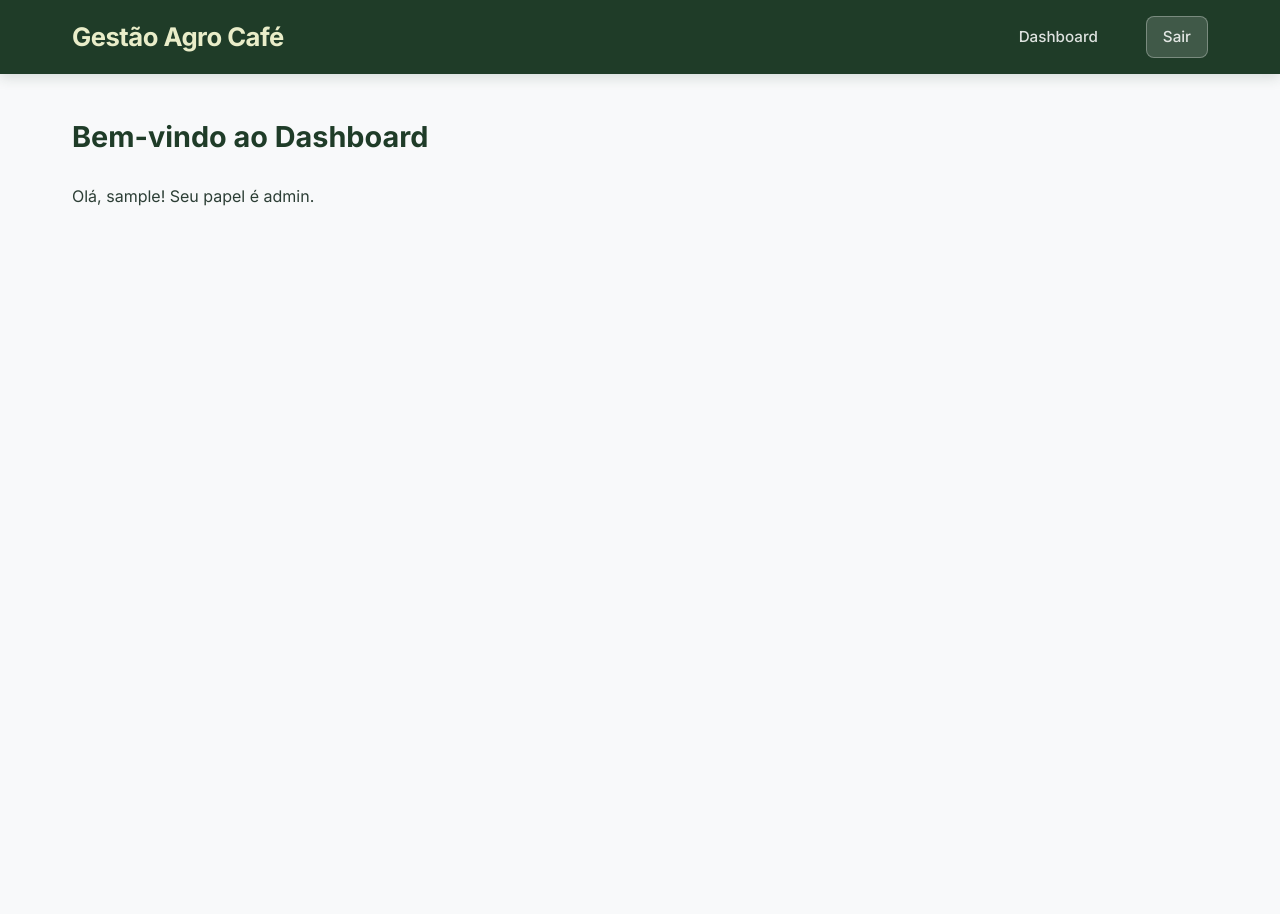
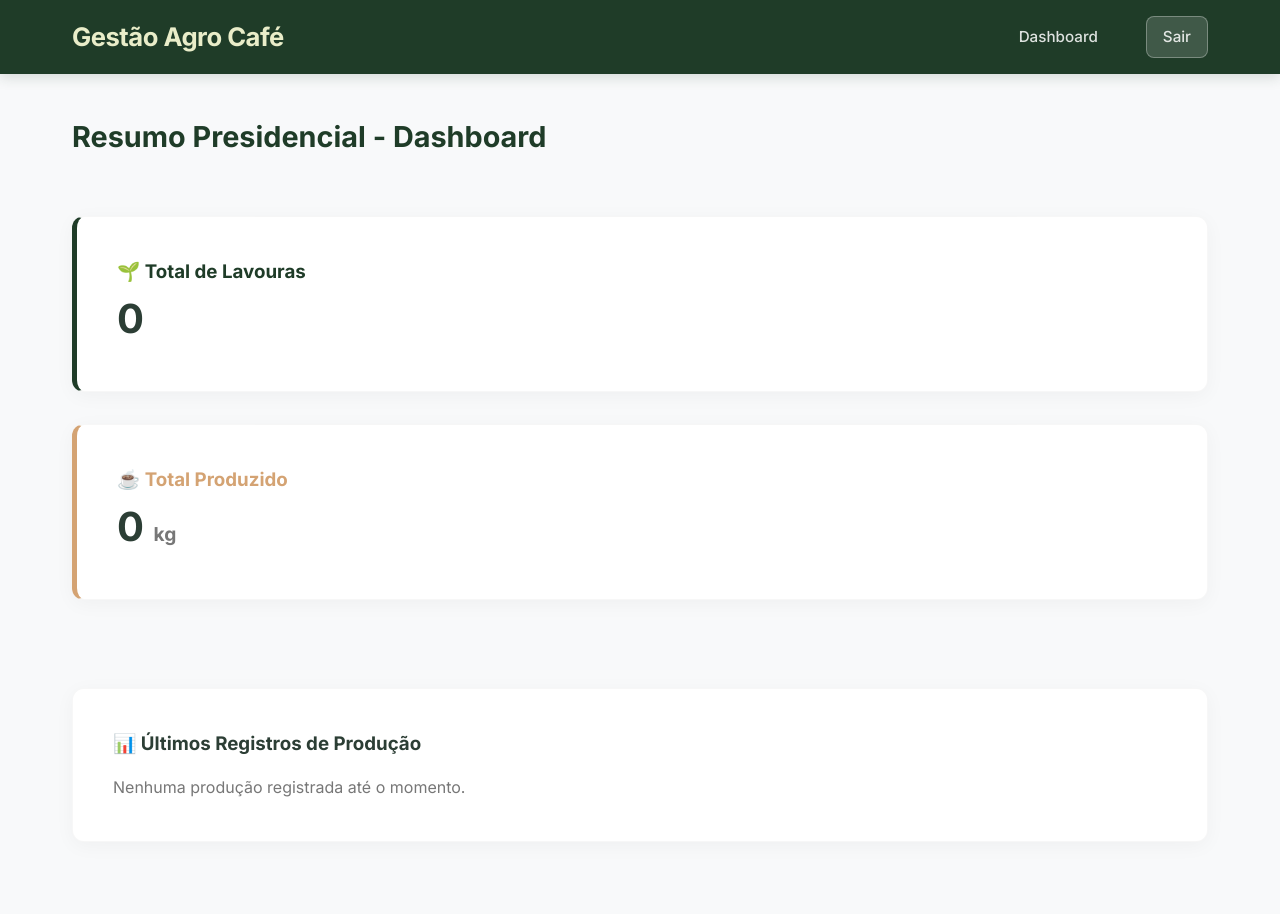
Before and after one commit to PaulinhoProjects/sytem, a Flask app: page /dashboard in a window 1280 px wide. Before the commit the page ends 206 px from the top, so only its background shows below. Run offline with Flask 3, Linux system fonts and the light colour scheme; the visitor is signed in with stand-in values (Sample User, id 1); parts of the project's set-up code (start-up, migrations or seed data) failed here and were passed over.

Commit message:
feat: Lógica analítica do Dashboard incorporada na UI Premium

```diff
--- a/app.py
+++ b/app.py
@@ -2,7 +2,7 @@ from flask import Flask, render_template, redirect, url_for, abort
 from flask_login import LoginManager, login_required, current_user
 import os
 
-from models import db, Usuario, Producao
+from models import db, Usuario, Lavoura, Producao
 from routes.auth import auth_bp
 from routes.producer import producer_bp
 from routes.lavoura import lavoura_bp
@@ -36,7 +36,27 @@ def index():
 @login_required
 def dashboard():
     produtor = current_user.produtor if current_user.role == 'PRODUTOR' else None
-    return render_template('dashboard.html', produtor=produtor)
+    total_lavouras = 0
+    total_producao = 0
+    ultimas_producoes = []
+
+    if current_user.role == 'PRODUTOR' and produtor:
+        lavouras = Lavoura.query.filter_by(produtor_id=produtor.id).all()
+        total_lavouras = len(lavouras)
+        producoes = Producao.query.filter_by(produtor_id=produtor.id).order_by(Producao.data_colheita.desc()).all()
+        total_producao = sum(p.quantidade_kg for p in producoes)
+        ultimas_producoes = producoes[:5]
+    elif current_user.role in ['AGRONOMA', 'ADM']:
+        total_lavouras = Lavoura.query.count()
+        producoes = Producao.query.order_by(Producao.data_colheita.desc()).all()
+        total_producao = sum(p.quantidade_kg for p in producoes)
+        ultimas_producoes = producoes[:5]
+
+    return render_template('dashboard.html',
+                           produtor=produtor,
+                           total_lavouras=total_lavouras,
+                           total_producao=total_producao,
+                           ultimas_producoes=ultimas_producoes)
 
 @app.route('/relatorios')
 @login_required
--- a/templates/dashboard.html
+++ b/templates/dashboard.html
@@ -1,40 +1,51 @@
 {% extends "base.html" %}
 
-{% block title %}Dashboard - Gestão Agro Café{% endblock %}
+{% block content %}
+<div class="dashboard grid">
+    <h2>Resumo Presidencial - Dashboard</h2>
+    <div class="grid-2">
+        <div class="card" style="border-left: 5px solid var(--primary);">
+            <h3 style="color: var(--primary);">🌱 Total de Lavouras</h3>
+            <p style="font-size: 2.5rem; font-weight: 700; color: var(--text-dark);">
+                {{ total_lavouras or 0 }}
+            </p>
+        </div>
+        <div class="card" style="border-left: 5px solid var(--secondary);">
+            <h3 style="color: var(--secondary);">☕ Total Produzido</h3>
+            <p style="font-size: 2.5rem; font-weight: 700; color: var(--text-dark);">
+                {{ total_producao or 0 }} <span style="font-size: 1.2rem; color: #777;">kg</span>
+            </p>
+        </div>
+    </div>
 
-{% block content %}
-    <h2>Bem-vindo ao Dashboard</h2>
-    {% if current_user.is_authenticated %}
-        <p>Olá, {{ current_user.username }}! Seu papel é {{ current_user.role }}.</p>
-        {% if current_user.role == 'PRODUTOR' %}
-            <div class="role-section produtor">
-                <h3>Área do Produtor</h3>
-                <p>Aqui você pode gerenciar suas plantações de café, visualizar relatórios de produção e acompanhar o histórico de colheitas.</p>
-                <ul>
-                    <li><a href="{{ url_for('lavoura.create_lavoura') }}">Adicionar Nova Lavoura</a></li>
-                    <li><a href="{{ url_for('lavoura.list_lavouras') }}">Ver Lavouras</a></li>
-                </ul>
-            </div>
-        {% elif current_user.role == 'AGRONOMA' %}
-            <div class="role-section agronoma">
-                <h3>Área da Agrônoma</h3>
-                <p>Como agrônoma, você pode fornecer consultorias, recomendações e análises para produtores.</p>
-                <ul>
-                    <li><a href="#">Nova Consultoria</a></li>
-                    <li><a href="#">Ver Análises</a></li>
-                </ul>
-            </div>
-        {% elif current_user.role == 'ADM' %}
-            <div class="role-section adm">
-                <h3>Área do Administrador</h3>
-                <p>Gerencie usuários, produtores e visualize relatórios gerais do sistema.</p>
-                <ul>
-                    <li><a href="{{ url_for('producer.list_producers') }}">Listar Produtores</a></li>
-                    <li><a href="#">Gerenciar Usuários</a></li>
-                </ul>
-            </div>
+    <div class="card mt-2">
+        <h3>📊 Últimos Registros de Produção</h3>
+        {% if ultimas_producoes %}
+        <div class="table-responsive">
+            <table class="table">
+                <thead>
+                    <tr>
+                        <th>Lavoura</th>
+                        <th>Data da Colheita</th>
+                        <th>Volume</th>
+                        <th>Qualidade</th>
+                    </tr>
+                </thead>
+                <tbody>
+                    {% for p in ultimas_producoes %}
+                    <tr>
+                        <td><strong>{{ p.lavoura.nome }}</strong></td>
+                        <td>{{ p.data_colheita.strftime('%d/%m/%Y') }}</td>
+                        <td style="color: var(--success); font-weight: 600;">+{{ p.quantidade_kg }} kg</td>
+                        <td>{{ p.qualidade or '-' }}</td>
+                    </tr>
+                    {% endfor %}
+                </tbody>
+            </table>
+        </div>
+        {% else %}
+        <p style="color: #777; margin-top: 1rem;">Nenhuma produção registrada até o momento.</p>
         {% endif %}
-    {% else %}
-        <p>Por favor, faça login para acessar o dashboard.</p>
-    {% endif %}
+    </div>
+</div>
 {% endblock %}
```
